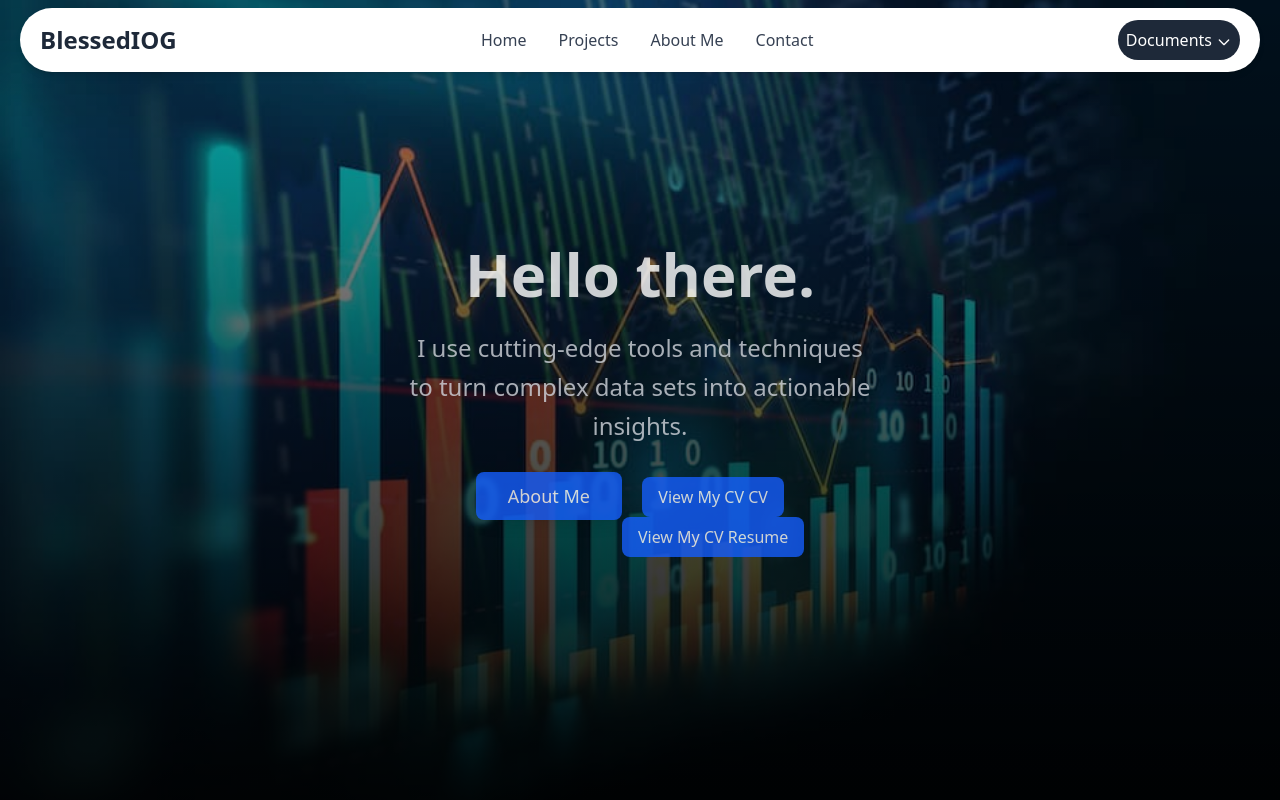
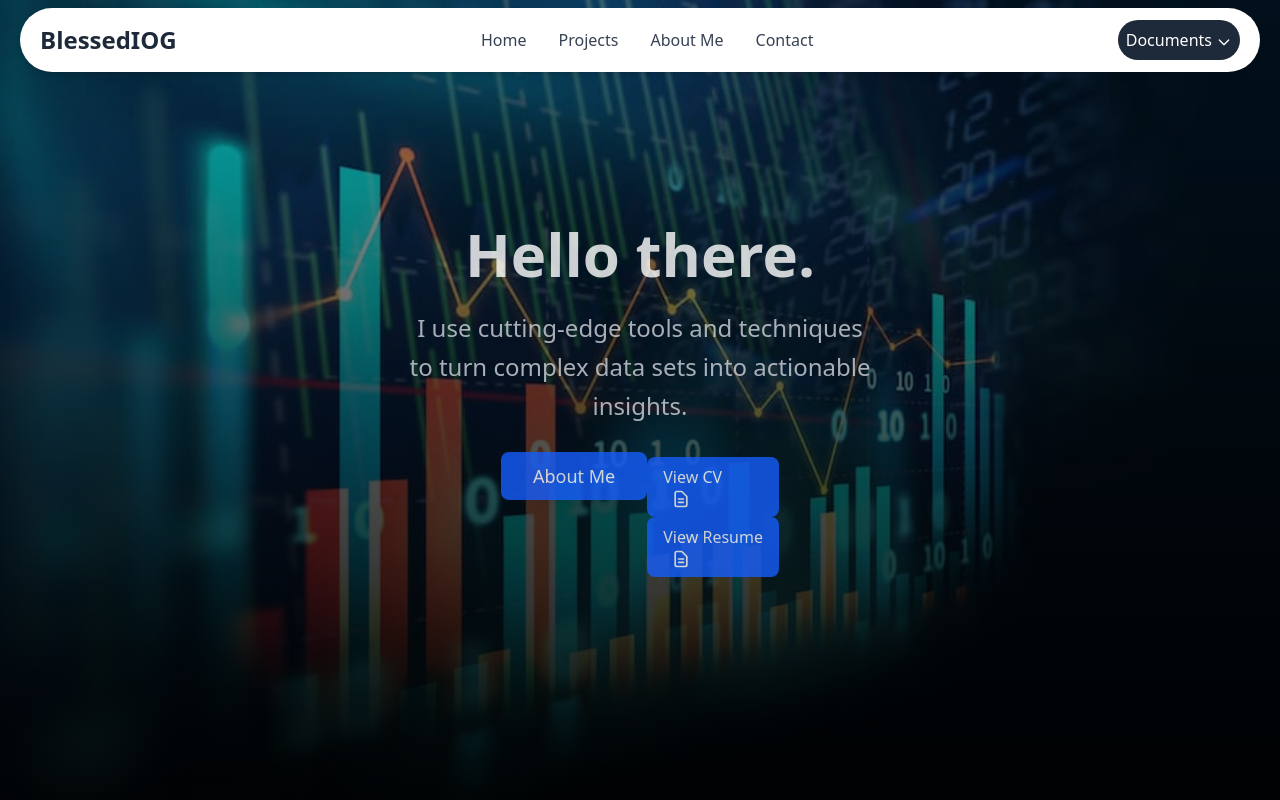
Before and after one commit to Oluwasegun122/blessediog, a Next.js app: page / in a window 1280 px wide. Shown: the top 800 px of the page. Built offline with nearby package versions, Linux system fonts and the light colour scheme.

Commit message:
first commit

```diff
--- a/app/components/DocumentModal.tsx
+++ b/app/components/DocumentModal.tsx
@@ -100,16 +100,30 @@ export default function DocumentModal({
               </div>
             </>
           ) : (
-            <div className="flex-col gap-y-2 hidden md:block">
+            <div className="flex flex-col gap-y-2 hidden md:block">
               <div>
                 <button
                   onClick={() => {
                     setActiveDoc("cv");
                     setIsOpen(true);
                   }}
-                  className={getButtonClass()}
+                  className={`${getButtonClass()} w-full text-left justify-between`}
                 >
-                  {`${buttonText} CV`}
+                  <span>View CV</span>
+                  <svg
+                    xmlns="http://www.w3.org/2000/svg"
+                    className="h-5 w-5 ml-2"
+                    fill="none"
+                    viewBox="0 0 24 24"
+                    stroke="currentColor"
+                  >
+                    <path
+                      strokeLinecap="round"
+                      strokeLinejoin="round"
+                      strokeWidth={2}
+                      d="M9 12h6m-6 4h6m2 5H7a2 2 0 01-2-2V5a2 2 0 012-2h5.586a1 1 0 01.707.293l5.414 5.414a1 1 0 01.293.707V19a2 2 0 01-2 2z"
+                    />
+                  </svg>
                 </button>
               </div>
               <div>
@@ -118,9 +132,23 @@ export default function DocumentModal({
                     setActiveDoc("resume");
                     setIsOpen(true);
                   }}
-                  className={getButtonClass()}
+                  className={`${getButtonClass()} w-full text-left justify-between`}
                 >
-                  {`${buttonText} Resume`}
+                  <span>View Resume</span>
+                  <svg
+                    xmlns="http://www.w3.org/2000/svg"
+                    className="h-5 w-5 ml-2"
+                    fill="none"
+                    viewBox="0 0 24 24"
+                    stroke="currentColor"
+                  >
+                    <path
+                      strokeLinecap="round"
+                      strokeLinejoin="round"
+                      strokeWidth={2}
+                      d="M9 12h6m-6 4h6m2 5H7a2 2 0 01-2-2V5a2 2 0 012-2h5.586a1 1 0 01.707.293l5.414 5.414a1 1 0 01.293.707V19a2 2 0 01-2 2z"
+                    />
+                  </svg>
                 </button>
               </div>
             </div>
--- a/app/components/DownloadButtons.tsx
+++ b/app/components/DownloadButtons.tsx
@@ -37,7 +37,7 @@ export default function DownloadButtons() {
 
       <button
         onClick={() => handleDownload("Faith_Obajafa_Resume.pdf")}
-        className="px-6 py-3 bg-gray-800 text-white rounded-lg hover:bg-gray-700 transition-colors flex items-center"
+        className="px-6 py-3 bg-gradient-to-r from-blue-600 to-purple-600 transition-colors flex items-center"
       >
         <svg
           xmlns="http://www.w3.org/2000/svg"
```
